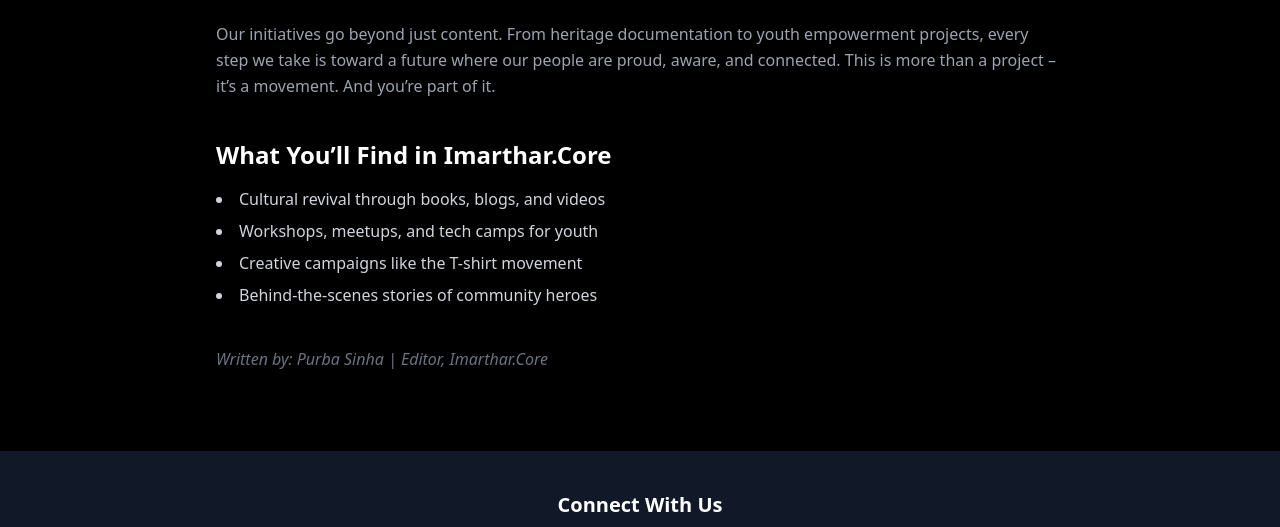
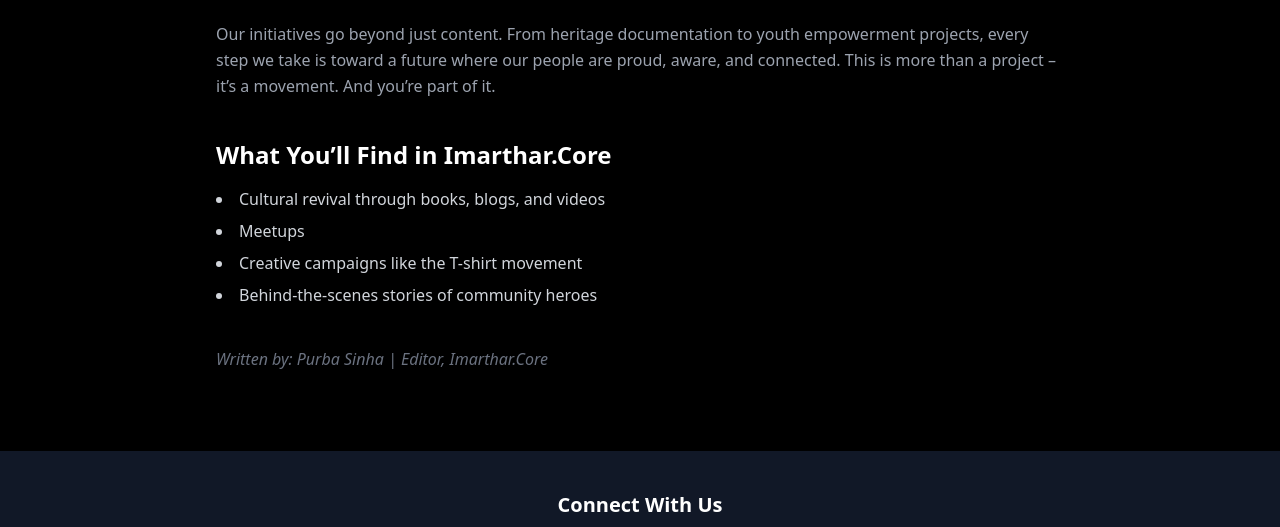
Before and after one commit to purbasinha01/Imarthar_website, a plain HTML site: page about.html in a window 1280 px wide. Shown: the part 273-800 px from the top of the page. Drawn offline with nearby package versions, Linux system fonts and the light colour scheme.

Commit message:
Update about.html

```diff
--- a/about.html
+++ b/about.html
@@ -55,7 +55,7 @@
     <h2 class="text-2xl font-semibold text-white mt-10 mb-4">What You’ll Find in Imarthar.Core</h2>
     <ul class="list-disc list-inside text-gray-300 space-y-2">
       <li>Cultural revival through books, blogs, and videos</li>
-      <li>Workshops, meetups, and tech camps for youth</li>
+      <li>Meetups</li>
       <li>Creative campaigns like the T-shirt movement</li>
       <li>Behind-the-scenes stories of community heroes</li>
     </ul>
```
